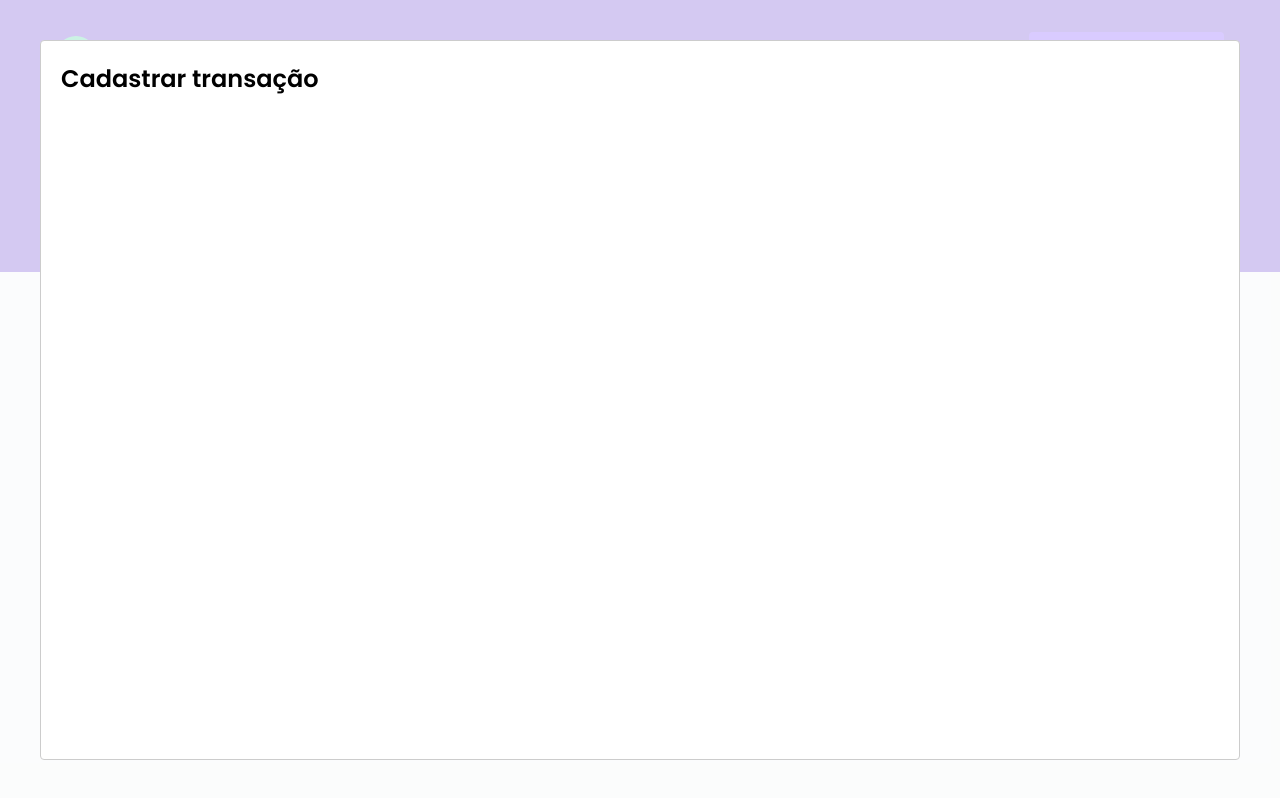
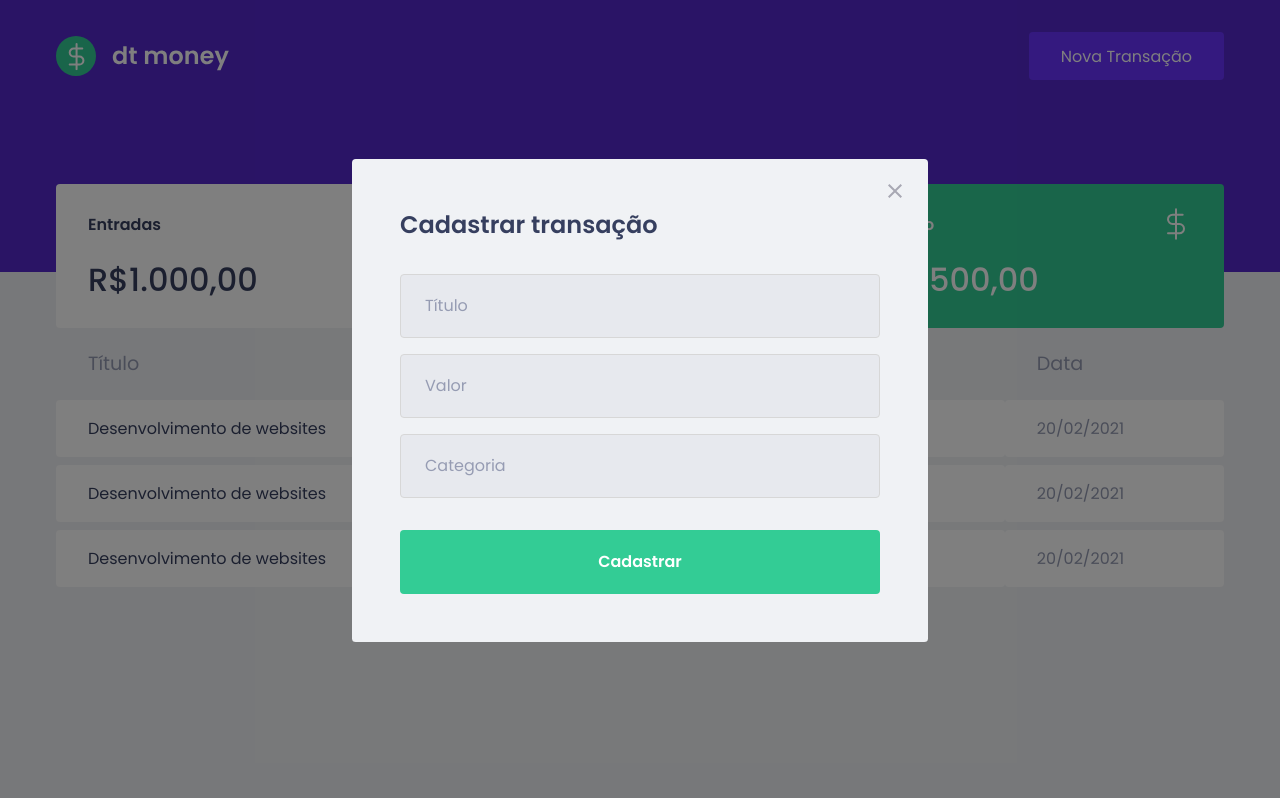
Before and after one commit to yurialvesbrasil/dtmoney, a React (Create React App) app: page / in a window 1280 px wide. Both pictures are taken after a click on the button "Nova Transação". Built offline with nearby package versions, Linux system fonts and the light colour scheme; no server answers; what miragejs would draw is missing.

Commit message:
Style modal

```diff
--- a/src/App.tsx
+++ b/src/App.tsx
@@ -4,31 +4,29 @@ import { Header } from './components/Header';
 import { GlobalStyle } from './styles/global';
 import Modal from 'react-modal';
 import { useState } from 'react';
+import { NewTransactionModal } from './components/NewTransactionModal';
 
 
- // Make sure to bind modal to your appElement (https://reactcommunity.org/react-modal/accessibility/)
- Modal.setAppElement('#root');
+// Make sure to bind modal to your appElement (https://reactcommunity.org/react-modal/accessibility/)
+Modal.setAppElement('#root');
 
 export function App() {
   const [isNewTransactionModalOpen, setIsNewTransactionModalOpen] = useState(false)
-  function handleOpenNewTransactionModal(){
+  function handleOpenNewTransactionModal() {
     setIsNewTransactionModalOpen(true)
   }
 
-  function handleCloseNewTransactionModal(){
+  function handleCloseNewTransactionModal() {
     setIsNewTransactionModalOpen(false)
   }
 
   return (
     <>
-      <Header onOpenNewTransactionModal = {handleOpenNewTransactionModal} />
+      <Header onOpenNewTransactionModal={handleOpenNewTransactionModal} />
       <Dashboard />
-      <Modal
-                 isOpen={isNewTransactionModalOpen}
-                 onRequestClose={handleCloseNewTransactionModal}
-                >
-                    <h2>Cadastrar transação</h2>
-                </Modal>
+      <NewTransactionModal
+        isNewTransactionModalOpen={isNewTransactionModalOpen}
+        onCloseNewTransactionModal={handleCloseNewTransactionModal} />
       <GlobalStyle />
     </>
   );
--- /dev/null
+++ b/src/components/NewTransactionModal/index.tsx
@@ -0,0 +1,30 @@
+import Modal from 'react-modal';
+import { NewTransactionModalContainer } from './styles';
+import CloseImg from '../../assets/close.svg';
+
+interface NewTransactionModalProps {
+    isNewTransactionModalOpen: boolean;
+    onCloseNewTransactionModal: () => void;
+}
+
+export function NewTransactionModal({ isNewTransactionModalOpen, onCloseNewTransactionModal }: NewTransactionModalProps) {
+    return (
+        <Modal
+            isOpen={isNewTransactionModalOpen}
+            onRequestClose={onCloseNewTransactionModal}
+            overlayClassName="react-modal-overlay"
+            className="react-modal-content"
+        >
+            <button type="button" onClick={onCloseNewTransactionModal} className="react-modal-close">
+                <img src={CloseImg} alt="Close Modal" />
+            </button>
+            <NewTransactionModalContainer>
+                <h2>Cadastrar transação</h2>
+                <input placeholder='Título' />
+                <input type="number" placeholder='Valor' />
+                <input placeholder='Categoria' />
+                <button type="submit">Cadastrar</button>
+            </NewTransactionModalContainer>
+        </Modal>
+    )
+}
--- /dev/null
+++ b/src/components/NewTransactionModal/styles.ts
@@ -0,0 +1,48 @@
+import styled from 'styled-components';
+
+export const NewTransactionModalContainer = styled.form`
+    display: flex;
+    flex-direction: column;
+    gap:1rem;
+
+    h2{
+        color: var(--text-title);
+        font-size: 1.5rem;
+        margin-bottom: 1rem;
+    }
+
+    input{
+        width: 100%;
+        padding: 0 1.5rem;
+        height: 4rem;
+        border-radius: 0.25rem;
+        border: 1px solid var(--input-border);
+        background: var(--input-background);
+
+        font-weight: 400;
+        font-size: 1rem;
+
+        &::placeholder{
+            color: var(--text-body);
+        }
+    }
+
+    button[type="submit"]{
+        width: 100%;
+        padding: 0 1.5rem;
+        height: 4rem;
+        background: var(--green);
+        color: #fff;
+        border-radius: 0.25rem;
+        border: none;
+        font-size: 1rem;
+        margin-top: 1rem;
+        font-weight: 600;
+
+        transition: filter 0.2s;
+
+        &:hover{
+            filter: brightness(0.9);
+        }
+    }
+`;
--- a/src/styles/global.ts
+++ b/src/styles/global.ts
@@ -10,6 +10,8 @@ export const GlobalStyle = createGlobalStyle`
         --text-title: #363F5F;
         --text-body: #969CB3;
         --shape: #FFFFFF;
+        --input-background: #e7e9ee;
+        --input-border: #d7d7d7;
     }
 
     * {
@@ -51,4 +53,42 @@ export const GlobalStyle = createGlobalStyle`
         opacity: 0.6;
         cursor: not-allowed;
     }
+
+    /* Para componentes modais */
+    .react-modal-overlay{
+        background: rgba(0, 0, 0, 0.5);
+        position: fixed;
+        top: 0;
+        bottom: 0;
+        left: 0;
+        right: 0;
+
+        display: flex;
+        align-items: center;
+        justify-content: center;
+    }
+
+    .react-modal-content{
+        width: 100%;
+        max-width: 576px;
+        background: var(--background);
+        padding: 3rem;
+        position: relative;
+        border-radius: 0.24rem;
+    }
+
+    .react-modal-close {
+        position: absolute;
+        right: 0.8rem;
+        top: 0.8rem;
+        border: none;
+        border-radius: 100%;
+        background: transparent;
+
+        transition: filter 0.2s;
+
+        &:hover {
+            filter: brightness(0.7);
+        }
+    }
 `;
```
